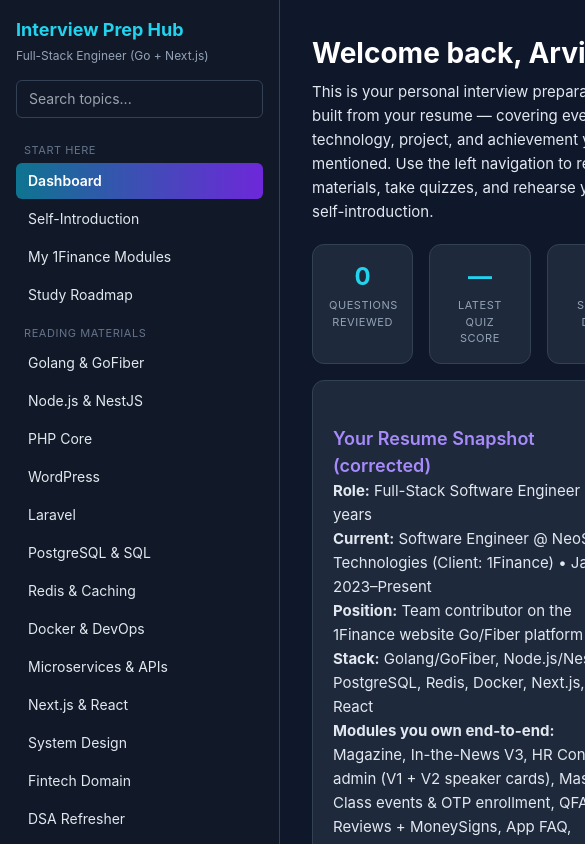
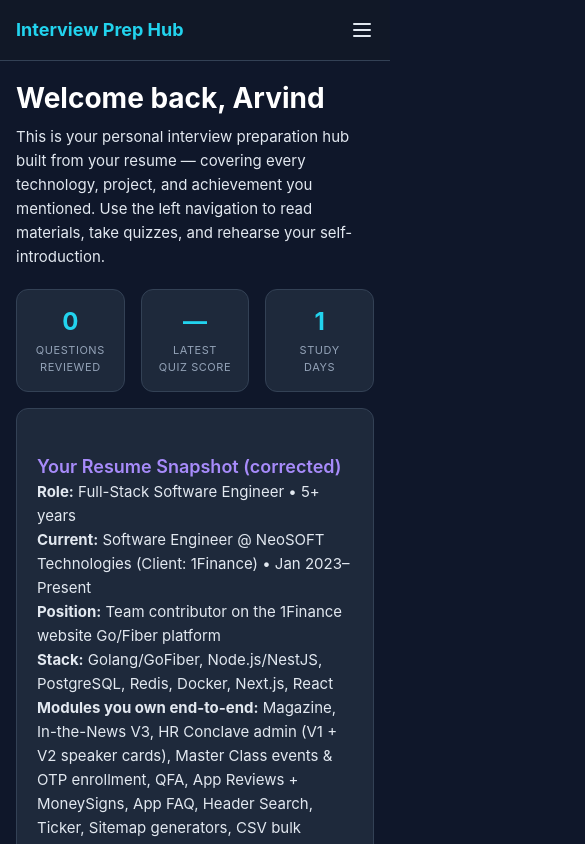
Before and after one commit to Arvind0810/interview-prep-app, a Next.js app: page / in a window 390 px wide. Shown: the top 844 px of the page, 585 px wide, since content can reach past the window. Built offline with nearby package versions, Linux system fonts and the light colour scheme.

Commit message:
Make the web app mobile-friendly

```diff
--- a/src/app/globals.css
+++ b/src/app/globals.css
@@ -29,8 +29,8 @@ code {
 }
 pre code { background: transparent; padding: 0; color: #e2e8f0; }
 
-table { width: 100%; border-collapse: collapse; margin: 12px 0; }
-th, td { border: 1px solid #334155; padding: 8px 12px; text-align: left; font-size: 14px; }
+table { width: 100%; border-collapse: collapse; margin: 12px 0; display: block; overflow-x: auto; }
+th, td { border: 1px solid #334155; padding: 8px 12px; text-align: left; font-size: 14px; min-width: 120px; }
 th { background: #111827; color: #22d3ee; }
 
 details {
--- a/src/app/layout.js
+++ b/src/app/layout.js
@@ -10,9 +10,9 @@ export default function RootLayout({ children }) {
   return (
     <html lang="en">
       <body>
-        <div className="flex min-h-screen">
+        <div className="flex flex-col md:flex-row min-h-screen">
           <Sidebar />
-          <main className="flex-1 p-8 md:p-10 max-w-5xl">
+          <main className="flex-1 p-4 md:p-10 max-w-5xl overflow-x-hidden">
             <div className="prose-section">{children}</div>
           </main>
         </div>
--- a/src/components/Sidebar.js
+++ b/src/components/Sidebar.js
@@ -39,18 +39,55 @@ const NAV = [
 export default function Sidebar() {
   const pathname = usePathname();
   const [search, setSearch] = useState("");
+  const [isOpen, setIsOpen] = useState(false);
 
   return (
-    <aside className="bg-panel2 border-r border-border p-4 sticky top-0 h-screen overflow-y-auto" style={{ width: 280, minWidth: 280 }}>
-      <div className="font-bold text-lg text-accent mb-1">Interview Prep Hub</div>
-      <div className="text-xs text-slate-400 mb-4">Full-Stack Engineer (Go + Next.js)</div>
+    <>
+      {/* Mobile Top Bar */}
+      <div className="md:hidden bg-panel2 border-b border-border p-4 flex justify-between items-center sticky top-0 z-20">
+        <div className="font-bold text-lg text-accent">Interview Prep Hub</div>
+        <button onClick={() => setIsOpen(!isOpen)} className="text-slate-200 focus:outline-none">
+          <svg className="w-6 h-6" fill="none" stroke="currentColor" viewBox="0 0 24 24">
+            {isOpen ? (
+              <path strokeLinecap="round" strokeLinejoin="round" strokeWidth={2} d="M6 18L18 6M6 6l12 12" />
+            ) : (
+              <path strokeLinecap="round" strokeLinejoin="round" strokeWidth={2} d="M4 6h16M4 12h16M4 18h16" />
+            )}
+          </svg>
+        </button>
+      </div>
+
+      {/* Sidebar Overlay for Mobile */}
+      {isOpen && (
+        <div
+          className="fixed inset-0 bg-black/50 z-30 md:hidden"
+          onClick={() => setIsOpen(false)}
+        />
+      )}
+
+      {/* Sidebar Content */}
+      <aside
+        className={`fixed inset-y-0 left-0 z-40 bg-panel2 border-r border-border p-4 transform transition-transform duration-200 ease-in-out md:relative md:translate-x-0 overflow-y-auto ${isOpen ? "translate-x-0" : "-translate-x-full"} md:flex md:flex-col md:sticky md:top-0 md:h-screen`}
+        style={{ width: 280, minWidth: 280 }}
+      >
+        <div className="flex justify-between items-start mb-4 md:block">
+          <div>
+            <div className="font-bold text-lg text-accent mb-1 hidden md:block">Interview Prep Hub</div>
+            <div className="text-xs text-slate-400">Full-Stack Engineer (Go + Next.js)</div>
+          </div>
+          <button onClick={() => setIsOpen(false)} className="md:hidden text-slate-400 hover:text-white p-1">
+            <svg className="w-5 h-5" fill="none" stroke="currentColor" viewBox="0 0 24 24"><path strokeLinecap="round" strokeLinejoin="round" strokeWidth={2} d="M6 18L18 6M6 6l12 12" /></svg>
+          </button>
+        </div>
+
         <input
           type="text"
           placeholder="Search topics..."
           value={search}
           onChange={(e) => setSearch(e.target.value)}
-        className="w-full px-3 py-2 bg-panel2 border border-border rounded-md text-sm text-slate-200 mb-3 focus:outline-none focus:border-accent"
+          className="w-full px-3 py-2 bg-[#0f172a] border border-border rounded-md text-sm text-slate-200 mb-3 focus:outline-none focus:border-accent"
         />
+        <div className="flex-1 overflow-y-auto">
           {NAV.map((g) => (
             <div key={g.group}>
               <div className="text-[11px] uppercase tracking-wider text-slate-500 mt-3 mb-1 px-2">{g.group}</div>
@@ -62,7 +99,8 @@ export default function Sidebar() {
                     <Link
                       key={it.href}
                       href={it.href}
-                  className={`block px-3 py-2 rounded-md text-sm mb-0.5 ${active ? "bg-gradient-to-r from-cyan-700 to-violet-700 text-white font-semibold" : "text-slate-200 hover:bg-slate-700"}`}
+                      onClick={() => setIsOpen(false)}
+                      className={`block px-3 py-2 rounded-md text-sm mb-0.5 transition-colors ${active ? "bg-gradient-to-r from-cyan-700 to-violet-700 text-white font-semibold" : "text-slate-200 hover:bg-slate-700"}`}
                     >
                       {it.label}
                     </Link>
@@ -70,6 +108,8 @@ export default function Sidebar() {
                 })}
             </div>
           ))}
+        </div>
       </aside>
+    </>
   );
 }
```
Lines whose indentation alone changed are shown as unchanged.
